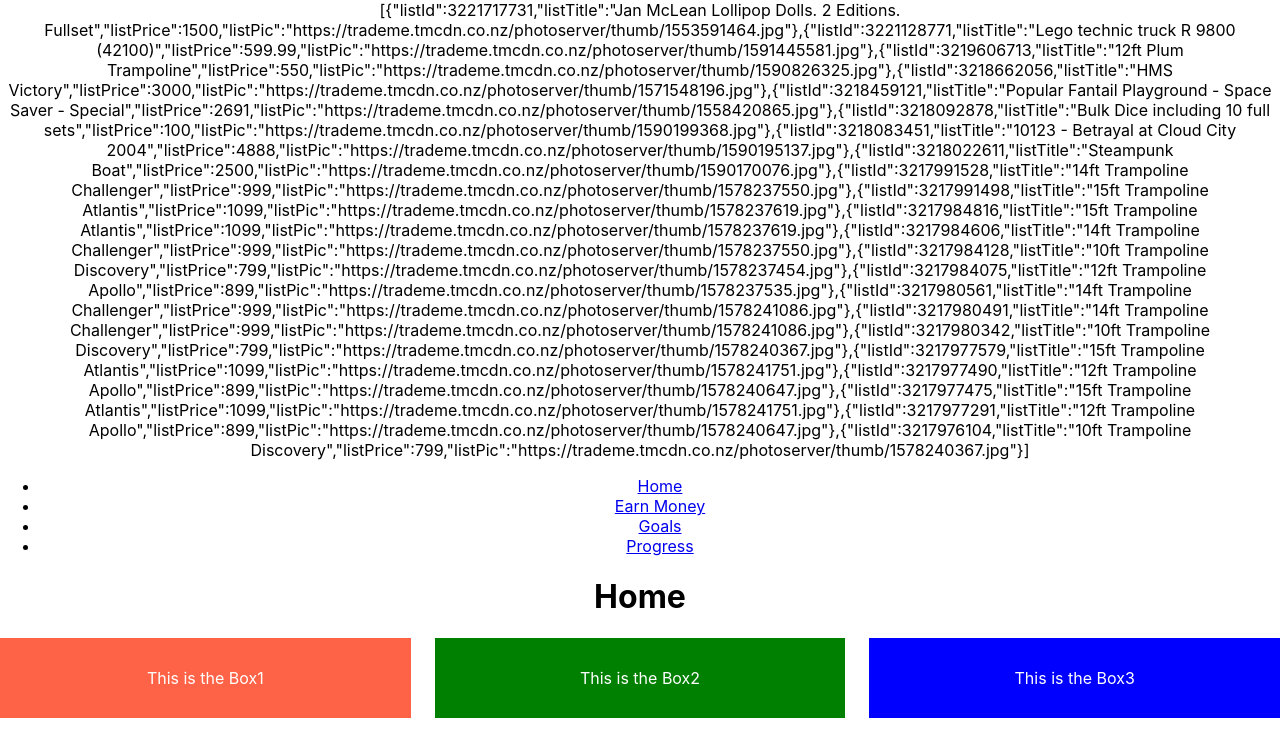
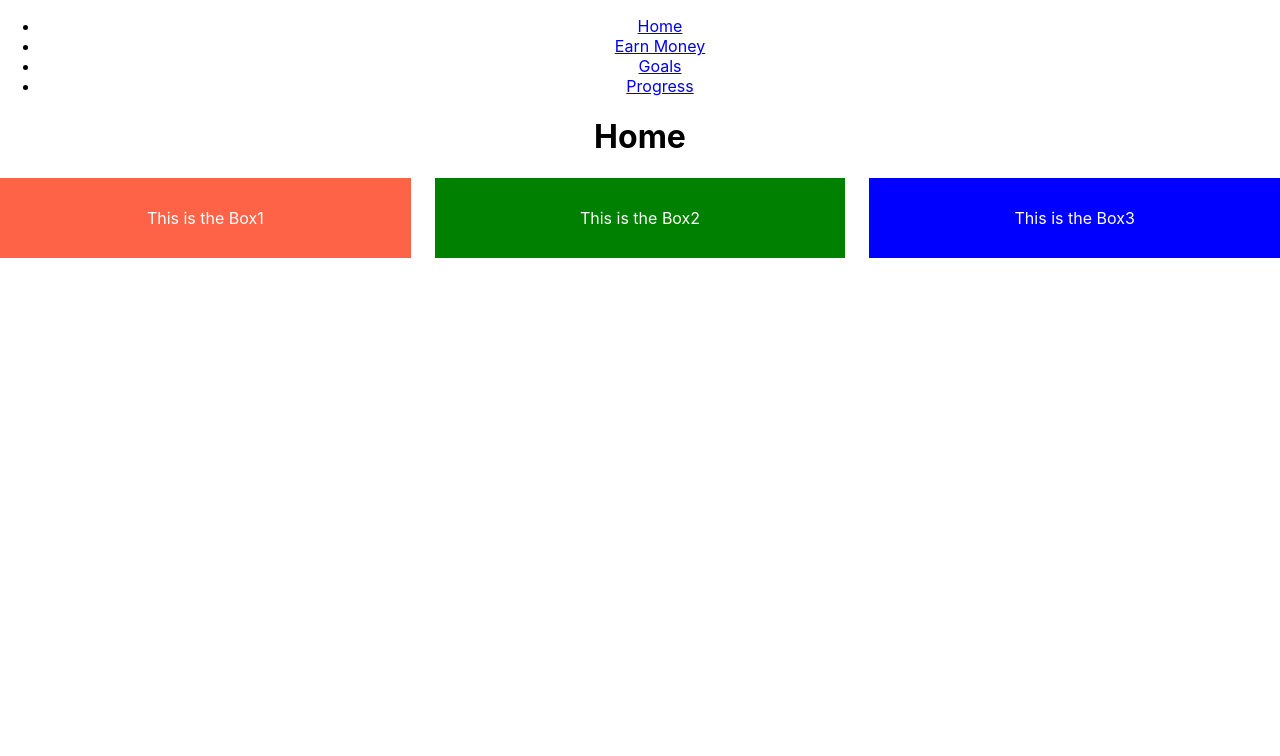
Before and after one commit to Natnael92460/summer-of-tech-money-101, a React (Create React App) app: page / in a window 1280 px wide. Shown: the top 756 px of the page. Built offline with nearby package versions, Linux system fonts and the light colour scheme.

Commit message:
remove debugging code

```diff
--- a/src/App.js
+++ b/src/App.js
@@ -29,7 +29,6 @@
     <div className="App">
       <Router>
         <div>
-          <span>{JSON.stringify(searchResults)}</span>
           <nav>
             <ul>
               <li>
```
